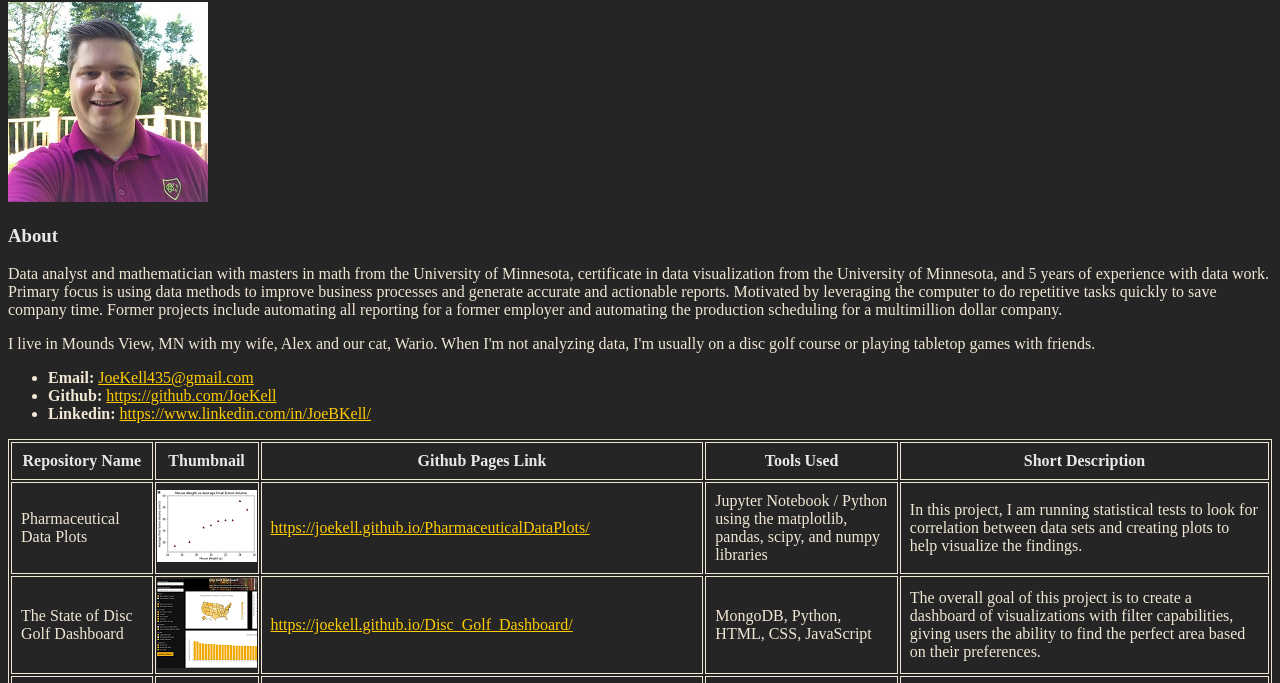
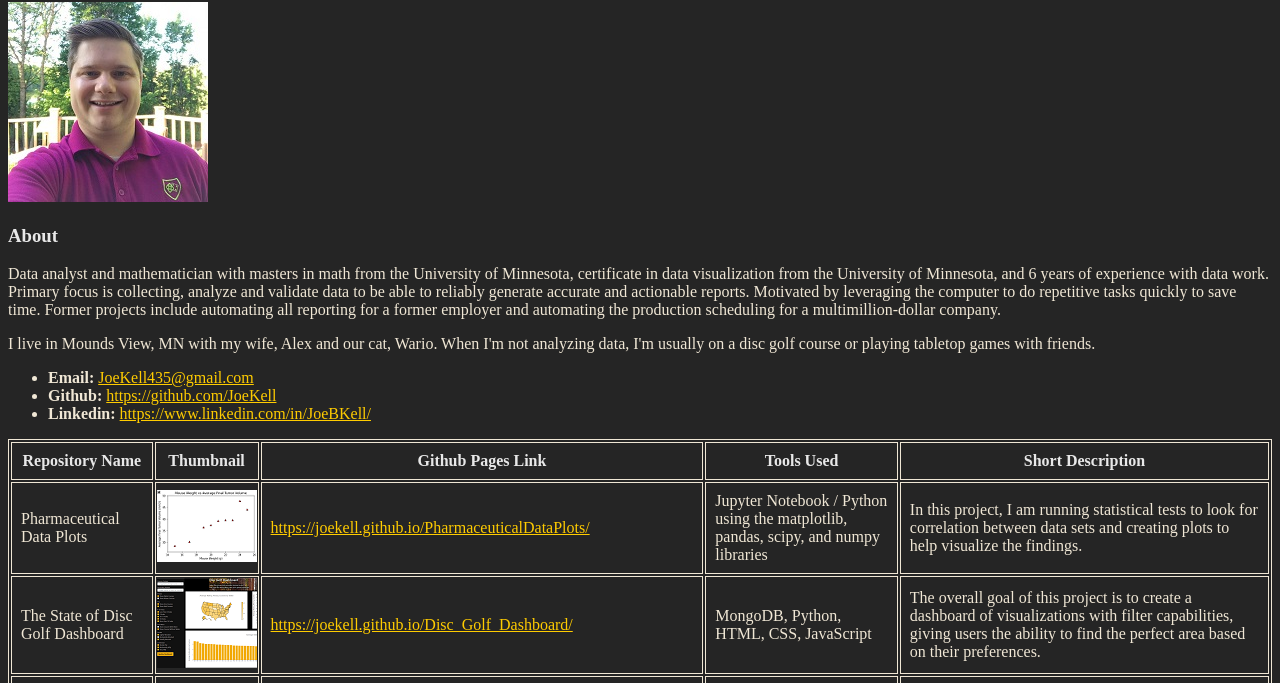
Before and after one commit to JoeKell/JoeKell.github.io, a plain HTML site: page index.html in a window 1280 px wide. Shown: the part 78-761 px from the top of the page. Drawn offline with Linux system fonts and the light colour scheme.

Commit message:
Update index.html

```diff
--- a/index.html
+++ b/index.html
@@ -14,11 +14,10 @@
 
   <h3>About</h3>
   <p>
-    Data analyst and mathematician with masters in math from the University of Minnesota, certificate in data
-    visualization from the University of Minnesota, and 5 years of experience with data work. Primary focus is
-    using data methods to improve business processes and generate accurate and actionable reports. Motivated by
-    leveraging the computer to do repetitive tasks quickly to save company time. Former projects include automating
-    all reporting for a former employer and automating the production scheduling for a multimillion dollar company.
+     Data analyst and mathematician with masters in math from the University of Minnesota, certificate in data visualization from the University of Minnesota,
+    and 6 years of experience with data work. Primary focus is collecting, analyze and validate data to be able to reliably generate accurate
+    and actionable reports. Motivated by leveraging the computer to do repetitive tasks quickly to save time.
+    Former projects include automating all reporting for a former employer and automating the production scheduling for a multimillion-dollar company.
   </p>
 
   <p>
```
